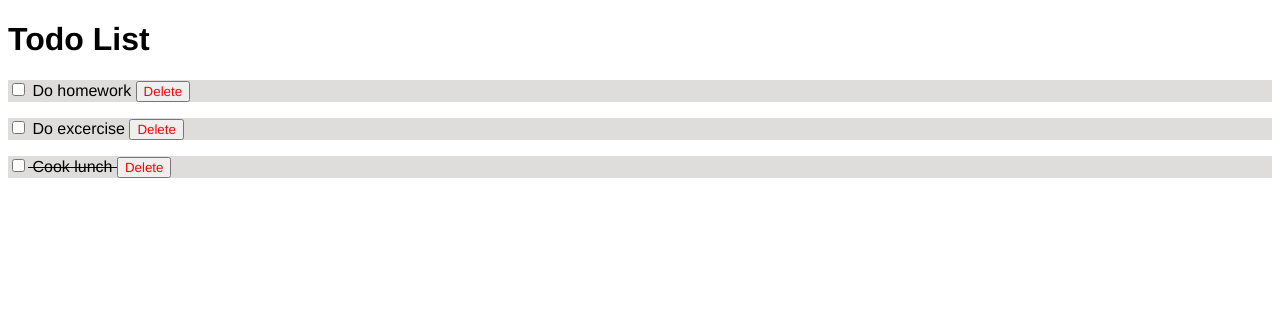
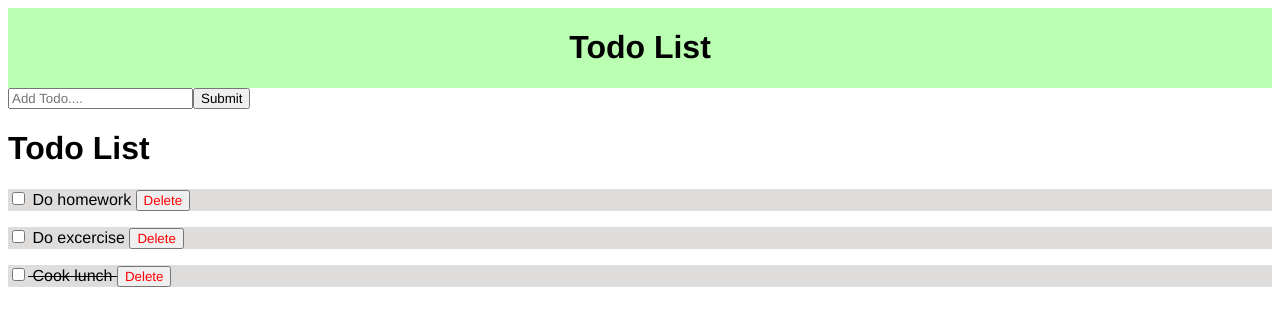
Before and after one commit to nikheal25/vue-Todo-first, a Vue app: page / in a window 1280 px wide. Shown: the top 326 px of the page. Built offline with nearby package versions, Linux system fonts and the light colour scheme.

Commit message:
Finished adding new item

```diff
--- a/package.json
+++ b/package.json
@@ -9,6 +9,7 @@
   },
   "dependencies": {
     "core-js": "^3.6.5",
+    "uuid": "^8.3.2",
     "vue": "^3.0.0"
   },
   "devDependencies": {
--- a/src/App.vue
+++ b/src/App.vue
@@ -1,14 +1,20 @@
 <template>
   <div>
+    <Header /><AddTodo v-on:add-todo="addTodo" />
     <Todos v-bind:todoList="todoList" v-on:del-todo="deleteTodo" /></div
 ></template>
 
 <script>
 import Todos from "./components/Todos";
+import Header from "./components/layout/Header";
+import AddTodo from "./components/AddTodo";
+
 export default {
   name: "App",
   components: {
     Todos,
+    Header,
+    AddTodo,
   },
   data() {
     return {
@@ -36,6 +42,11 @@
       console.log(id);
       this.todoList = this.todoList.filter((todoItem) => todoItem.id !== id);
     },
+    addTodo(newTodo) {
+      console.log("addind");
+      this.todoList = [...this.todoList, newTodo];
+      console.log(this.todoList);
+    },
   },
 };
 </script>
--- /dev/null
+++ b/src/components/AddTodo.vue
@@ -0,0 +1,40 @@
+<template>
+  <div>
+    <form @submit="addTodo">
+      <input
+        type="text"
+        v-model="title"
+        name="title"
+        placeholder="Add Todo...."
+      /><input type="submit" value="Submit" />
+    </form>
+  </div>
+</template>
+
+<script>
+// import uuid from "uuid";
+import { v4 as uuidv4 } from "uuid";
+export default {
+  name: "AddTodo",
+  data() {
+    return { title: "" };
+  },
+  methods: {
+    addTodo(e) {
+      e.preventDefault();
+
+      const newTodo = {
+        id: uuidv4(),
+        title: this.title,
+        completed: false,
+      };
+      //SEND IT TO PARENT
+      console.log("hrere");
+      this.$emit("add-todo", newTodo);
+      this.title = ""; // Clears the title
+    },
+  },
+};
+</script>
+
+<style></style>
--- /dev/null
+++ b/src/components/layout/Header.vue
@@ -0,0 +1,19 @@
+<template>
+  <header>
+    <h1>Todo List</h1>
+  </header>
+</template>
+
+<script>
+export default {};
+</script>
+
+<style scoped>
+* {
+  display: flex;
+  align-content: center;
+  justify-content: center;
+  text-align: center;
+  background: rgb(187, 255, 179);
+}
+</style>
```
Also changed, not shown: 1 other file (tests, documents, lock files or other folders).
